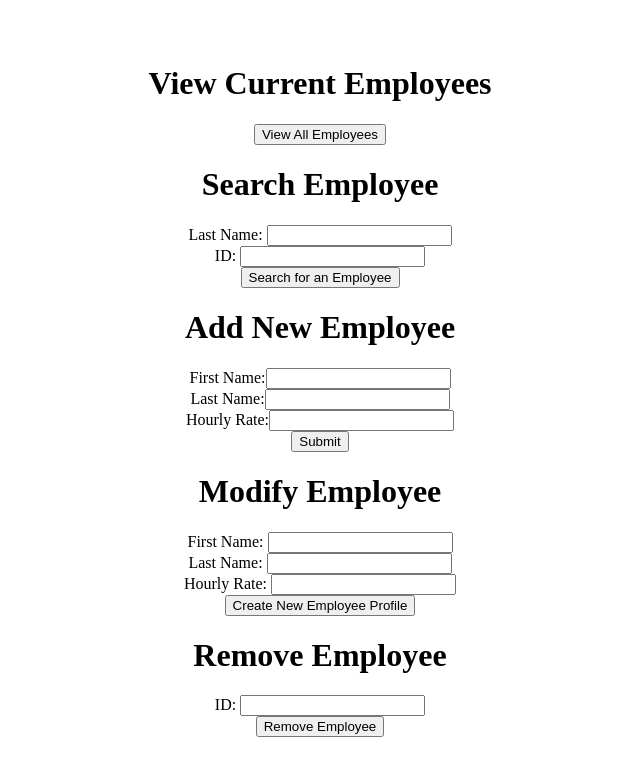
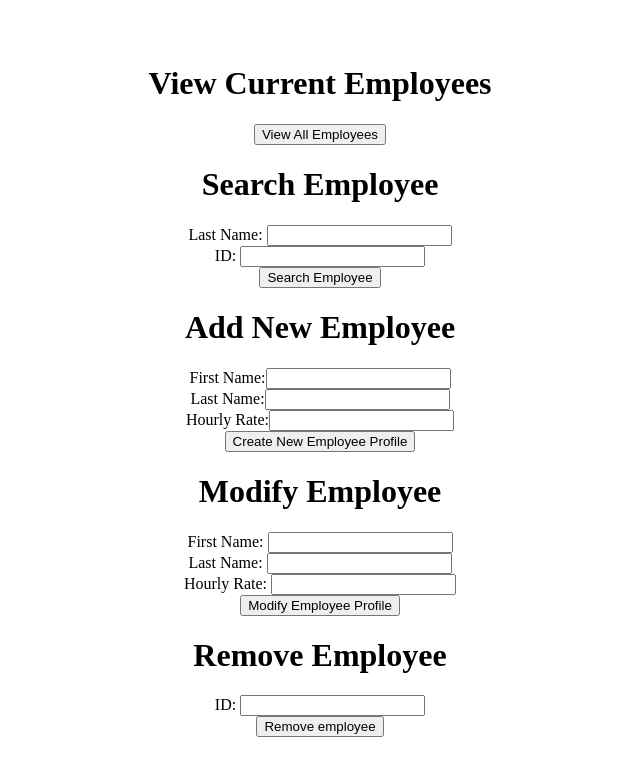
Before and after one commit to Daniel-Choiniere/agileSchedule, a website: page index.html in a window 1280 px wide. Shown: the whole page, without its empty margins (320-960 px from the left). Drawn offline with Linux system fonts and the light colour scheme.

Commit message:
new employee instance posting to database, but issue with request body data being not sent

```diff
--- a/index.html
+++ b/index.html
@@ -14,11 +14,11 @@
     <button id="allEmployeeButton">View All Employees</button>
 
     <h1>Search Employee</h1>
-    <form method="get" action"/addEmployee">
+    <form method="GET" action"http://careerdevs18-liftedresearch.c9users.io:8080/api/employees/:lname">
         Last Name: <input id="lname" type="text" name="lname"><br>
         ID: <input id="idSearch" type="number" name="idSearch"><br>
+        <input type="submit" value="Search Employee">
     </form>
-    <button id="individualEmployee">Search for an Employee</button>
 
     <h1>Add New Employee</h1>
     <form method="POST" action="http://careerdevs18-liftedresearch.c9users.io:8080/api/employees/">
@@ -28,23 +28,23 @@
         <br>
         <label>Hourly Rate:<input type="text" name="payrate" required></label>
         <br>
-        <input type="submit" value="Submit">
+        <input type="submit" value="Create New Employee Profile">
     </form>
 
 
     <h1>Modify Employee</h1>
-    <form method="post" action"/modifyEmployee">
+    <form method="POST" action"/modifyEmployee">
         First Name: <input id="fnameChange" type="text" name="fnameChange"><br>
         Last Name: <input id="lnameChange" type="text" name="lnameChange"><br>
         Hourly Rate: <input id="salaryChange" type="number" name="salaryChange"><br>
+        <input type="submit" value="Modify Employee Profile">
     </form>
-    <button onclick="createEmployee()">Create New Employee Profile</button>
 
     <h1>Remove Employee</h1>
-    <form method="DELETE" action"/deleteEmployee">
+    <form method="DELETE" action"http://careerdevs18-liftedresearch.c9users.io:8080/api/employees/5c965e3db442020f1abdd068">
         ID: <input id="id" type="number" name="id"><br>
+        <input type="submit" value="Remove employee">
     </form>
-    <button onclick="deleteEmployee()">Remove Employee</button>
 
 
 <script>
@@ -60,7 +60,6 @@
     <div id="users"></div>
     <div id="users2"></div>
 
-    <script type="text/javascript" src="./individualemployee.js"></script>
     <script type="text/javascript" src="./allemployees.js"></script>
 </body>
 
```
Also changed, not shown: api.js (+16 -0 lines), index.js (+13 -13 lines), individualemployee.js (deleted, +0 -28 lines).
